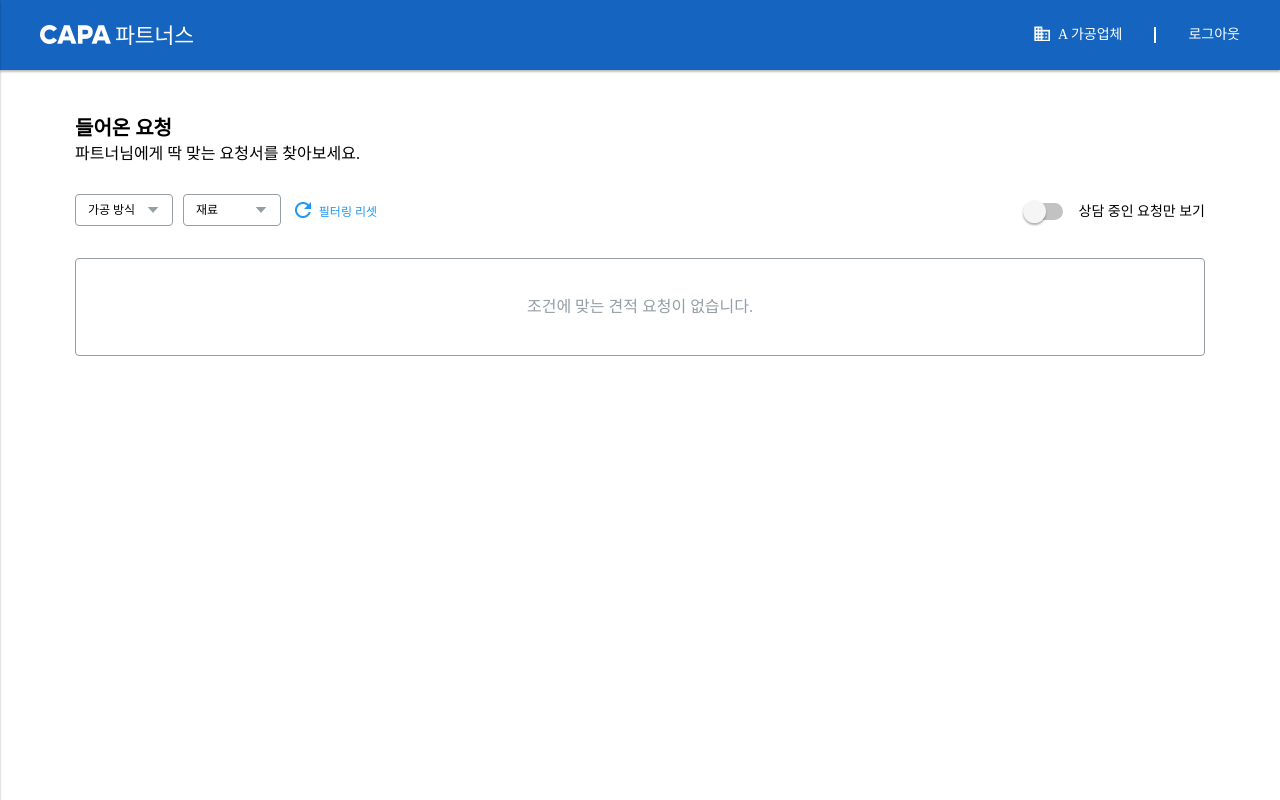
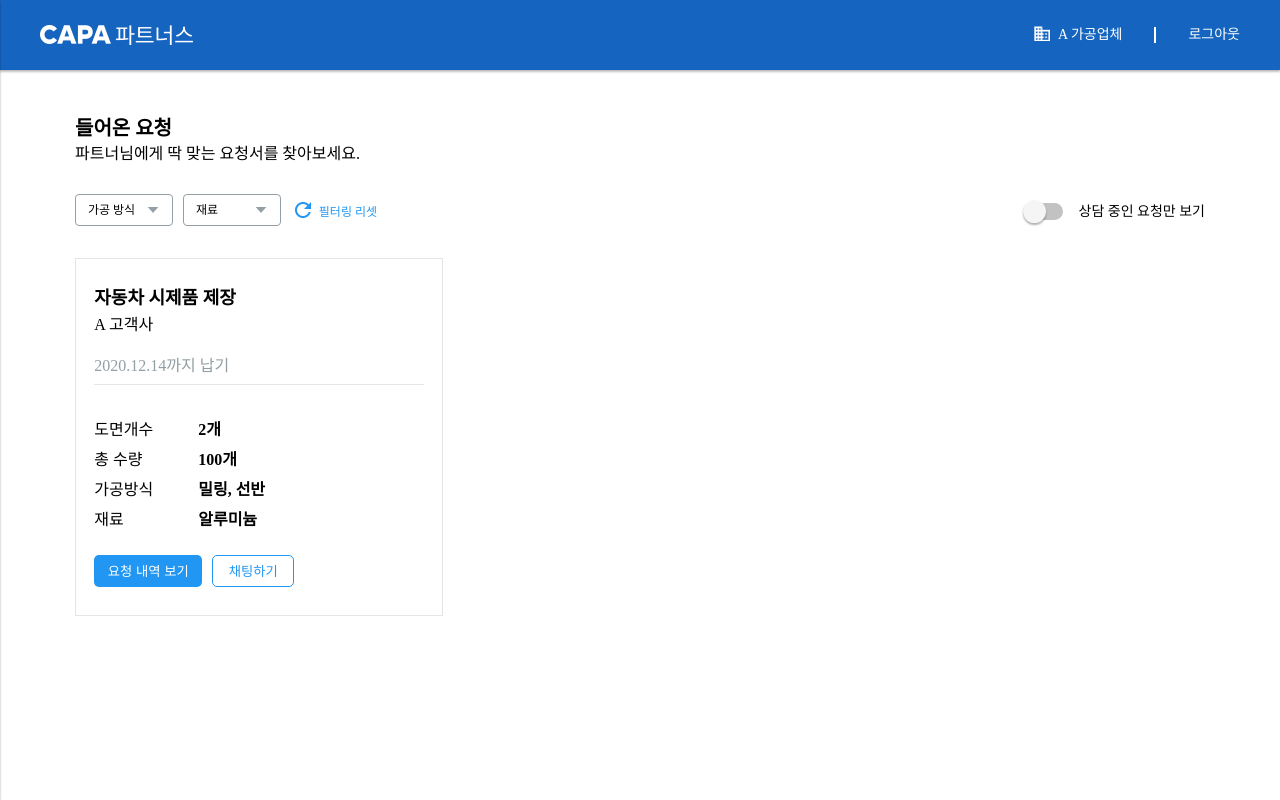
Before and after one commit to Ho0on/wanted_pre_onborading_Ateamventures, a React (Create React App) app: page / in a window 1280 px wide. Built offline with nearby package versions, Linux system fonts and the light colour scheme.

Commit message:
Add: 카드 레이아웃 완성

```diff
--- /dev/null
+++ b/src/components/ReqCard/ReqCard.style.tsx
@@ -0,0 +1,71 @@
+import styled from 'styled-components';
+
+export const Wrapper = styled.div`
+  width: 100%;
+`;
+export const Container = styled.div`
+  display: flex;
+  flex-direction: column;
+  align-items: center;
+  width: 366px;
+  height: 356px;
+  border: 1px solid ${props => props.theme.color.lightGray};
+`;
+export const TopWrapper = styled.div`
+  display: flex;
+  flex-direction: column;
+  justify-content: center;
+  width: 90%;
+  height: 35%;
+  border-bottom: 1px solid ${props => props.theme.color.lightGray};
+`;
+export const Title = styled.h2`
+  margin: 20px 0 10px 0;
+  font-size: ${props => props.theme.fontSize.medium};
+  font-weight: ${props => props.theme.fontWeight.bold};
+  box-sizing: border-box;
+`;
+export const Client = styled.h4`
+  margin-bottom: 25px;
+  font-size: ${props => props.theme.fontSize.small};
+  box-sizing: border-box;
+`;
+export const DueDate = styled.h2`
+  color: ${props => props.theme.color.gray};
+  font-size: ${props => props.theme.fontSize.small};
+`;
+export const InfoContainer = styled.div`
+  display: flex;
+  width: 90%;
+  margin-top: 30px;
+  line-height: 30px;
+`;
+export const Type = styled.div``;
+export const Things = styled.div`
+  margin-left: 45px;
+  font-weight: ${props => props.theme.fontWeight.bold};
+`;
+export const Work = styled.h2``;
+export const Info = styled.h2``;
+export const ButtonContainer = styled.div`
+  display: flex;
+  width: 90%;
+  margin-top: 20px;
+`;
+export const List = styled.button`
+  width: 108px;
+  height: 32px;
+  background: ${props => props.theme.color.lightBlue};
+  color: white;
+  border: none;
+  border-radius: 5px;
+`;
+export const Chat = styled.button`
+  width: 82px;
+  height: 32px;
+  margin-left: 10px;
+  background: none;
+  color: ${props => props.theme.color.lightBlue};
+  border: 1px solid ${props => props.theme.color.lightBlue};
+  border-radius: 5px;
+`;
--- a/src/components/ReqCard/ReqCard.tsx
+++ b/src/components/ReqCard/ReqCard.tsx
@@ -1,7 +1,36 @@
 import React from 'react';
+import * as S from './ReqCard.style';
 
 const ReqCard = () => {
-  return <div>ReqCard</div>;
+  return (
+    <S.Wrapper>
+      <S.Container>
+        <S.TopWrapper>
+          <S.Title>자동차 시제품 제장</S.Title>
+          <S.Client>A 고객사</S.Client>
+          <S.DueDate>2020.12.14까지 납기</S.DueDate>
+        </S.TopWrapper>
+        <S.InfoContainer>
+          <S.Type>
+            <S.Work>도면개수</S.Work>
+            <S.Work>총 수량</S.Work>
+            <S.Work>가공방식</S.Work>
+            <S.Work>재료</S.Work>
+          </S.Type>
+          <S.Things>
+            <S.Info>2개</S.Info>
+            <S.Info>100개</S.Info>
+            <S.Info>밀링, 선반</S.Info>
+            <S.Info>알루미늄</S.Info>
+          </S.Things>
+        </S.InfoContainer>
+        <S.ButtonContainer>
+          <S.List>요청 내역 보기</S.List>
+          <S.Chat>채팅하기</S.Chat>
+        </S.ButtonContainer>
+      </S.Container>
+    </S.Wrapper>
+  );
 };
 
 export default ReqCard;
--- a/src/pages/Main/Main.style.tsx
+++ b/src/pages/Main/Main.style.tsx
@@ -132,7 +132,11 @@ export const ReqWrapper = styled.div`
   color: ${props => props.theme.color.gray};
   box-sizing: border-box;
 `;
-
+export const CardContainer = styled.div`
+  display: flex;
+  flex-wrap: wrap;
+  width: 100%;
+`;
 export const Card = styled.div`
   width: 360px;
   height: 356px;
--- a/src/pages/Main/Main.tsx
+++ b/src/pages/Main/Main.tsx
@@ -2,6 +2,7 @@ import React, { useState } from 'react';
 import Nav from 'components/Nav/Nav';
 import * as S from './Main.style';
 import FilterContent from 'components/FilterContent/FilterContent';
+import ReqCard from 'components/ReqCard/ReqCard';
 import { MATERIAL, PROCESS_METHOD } from 'contants';
 
 function Main() {
@@ -53,7 +54,10 @@ function Main() {
             <S.ToggleText>상담 중인 요청만 보기</S.ToggleText>
           </S.ToggleWrapper>
         </S.FilteringContainer>
-        <S.ReqWrapper>조건에 맞는 견적 요청이 없습니다.</S.ReqWrapper>
+        {/* <S.ReqWrapper>조건에 맞는 견적 요청이 없습니다.</S.ReqWrapper> */}
+        <S.CardContainer>
+          <ReqCard />
+        </S.CardContainer>
       </S.Container>
     </>
   );
```
